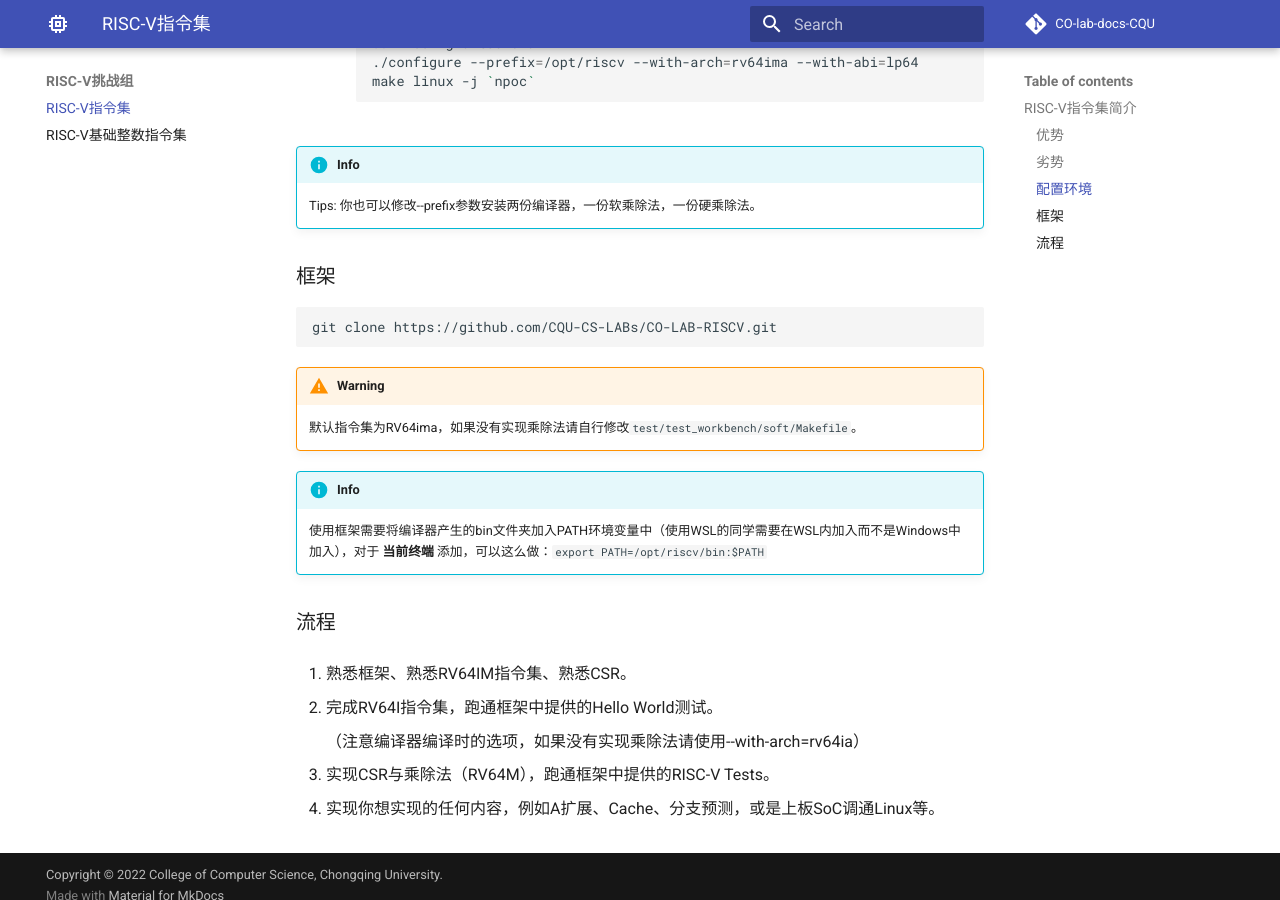
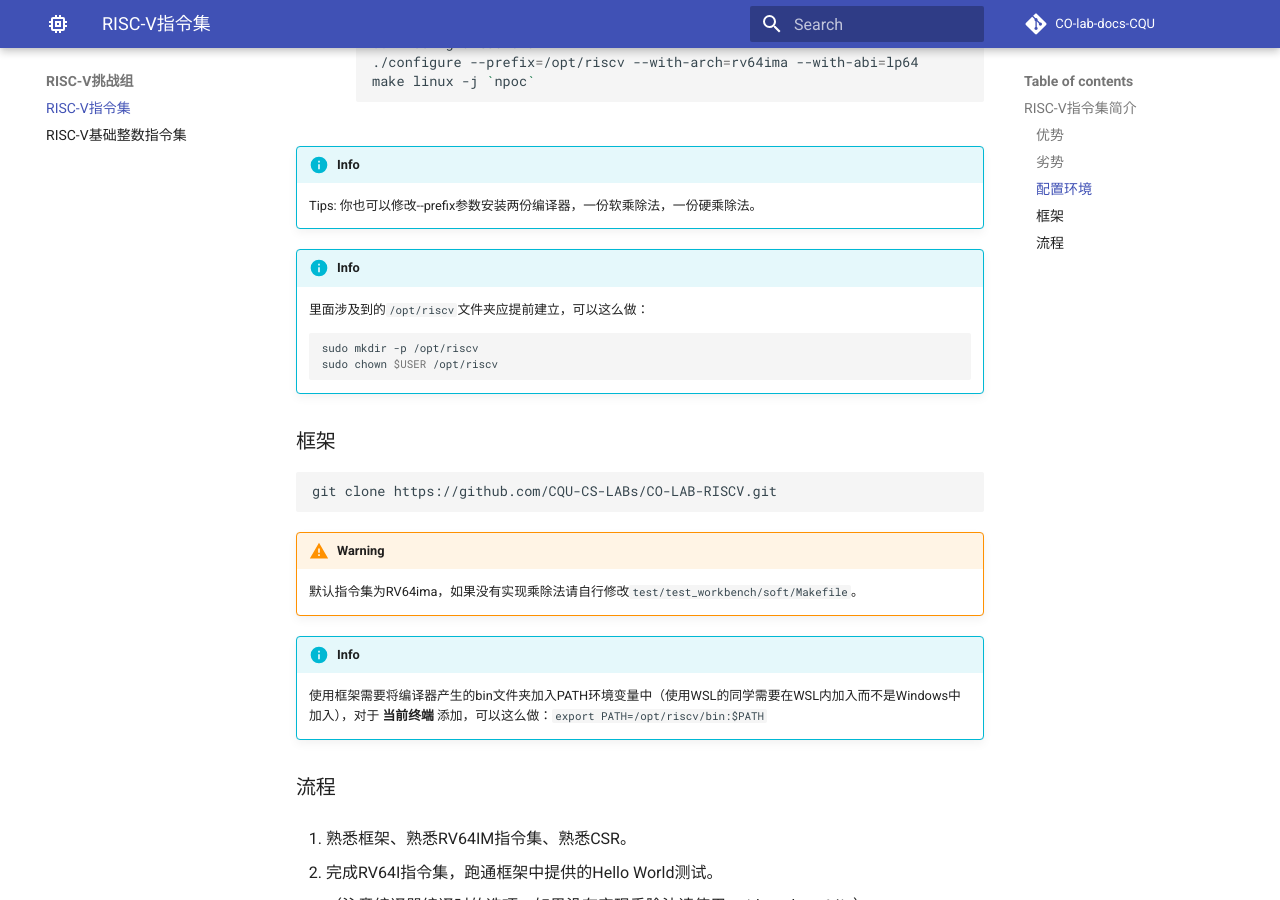
Before and after one commit to CQU-CS-LABs/CO-lab-docs-CQU, an MkDocs documentation site: the page built from docs/rv/intro.md, in a window 1280 px wide and 900 px high, scrolled down 1730 px. Built offline with MkDocs 1.6.1 and Material for MkDocs 9.7.7, drawn with Linux system fonts in a browser that asks for light colours; comment, search, counter and statistics services are not loaded.

Commit message:
fix mkdir

````diff
--- a/docs/rv/intro.md
+++ b/docs/rv/intro.md
@@ -75,6 +75,15 @@ RISC-V是一个基于精简指令集的开源指令集架构（ISA），与大
 
     Tips: 你也可以修改--prefix参数安装两份编译器，一份软乘除法，一份硬乘除法。
 
+!!! info
+
+    里面涉及到的`/opt/riscv`文件夹应提前建立，可以这么做：
+    ```shell
+    sudo mkdir -p /opt/riscv
+    sudo chown $USER /opt/riscv
+    ```
+
+
 ### 框架
 
 ```shell
````
